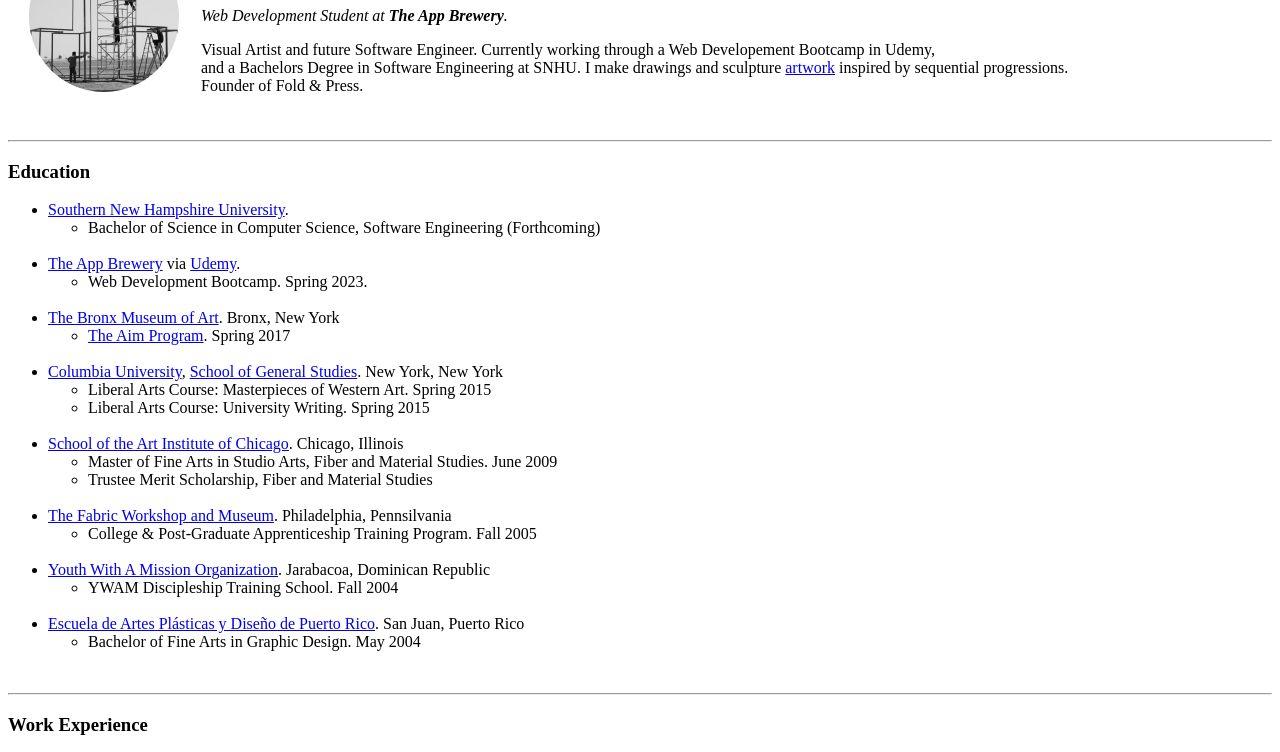
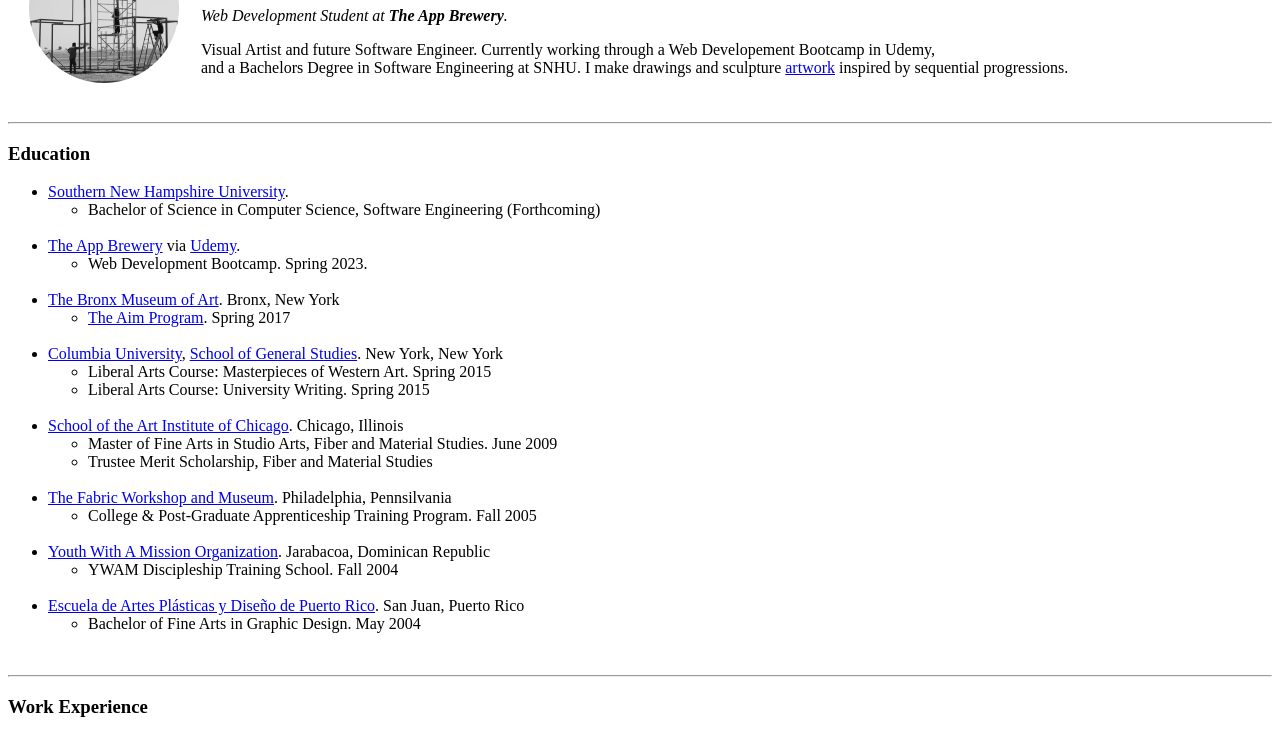
Before and after one commit to kristineservia/cv-2, a plain HTML site: page index.html in a window 1280 px wide. Shown: the part 102-854 px from the top of the page. Drawn offline with Linux system fonts and the light colour scheme.

Commit message:
Edited cv-2

```diff
--- a/index.html
+++ b/index.html
@@ -16,7 +16,7 @@
         <p><em>Web Development Student at <strong>The App Brewery</strong>.</em></p>
         <p>Visual Artist and future Software Engineer. Currently working through
            a Web Developement Bootcamp in Udemy, <br/> and a Bachelors Degree in Software Engineering at SNHU. I make drawings and sculpture <a href="https://cargocollective.com/kristineservia">artwork</a>
-           inspired by sequential progressions.<br/>Founder of Fold & Press.</p>
+           inspired by sequential progressions.<br/></p>
       </td>
     </tr>
   </table>
```
